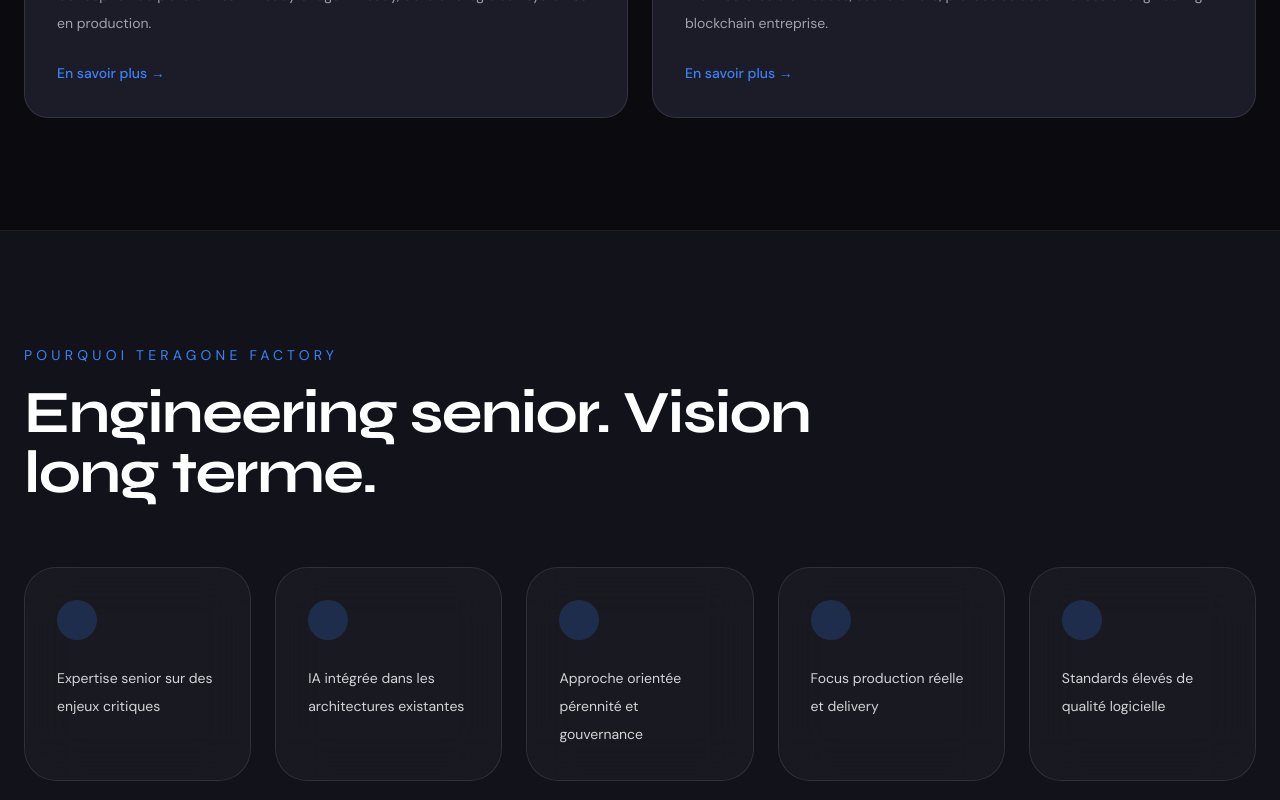
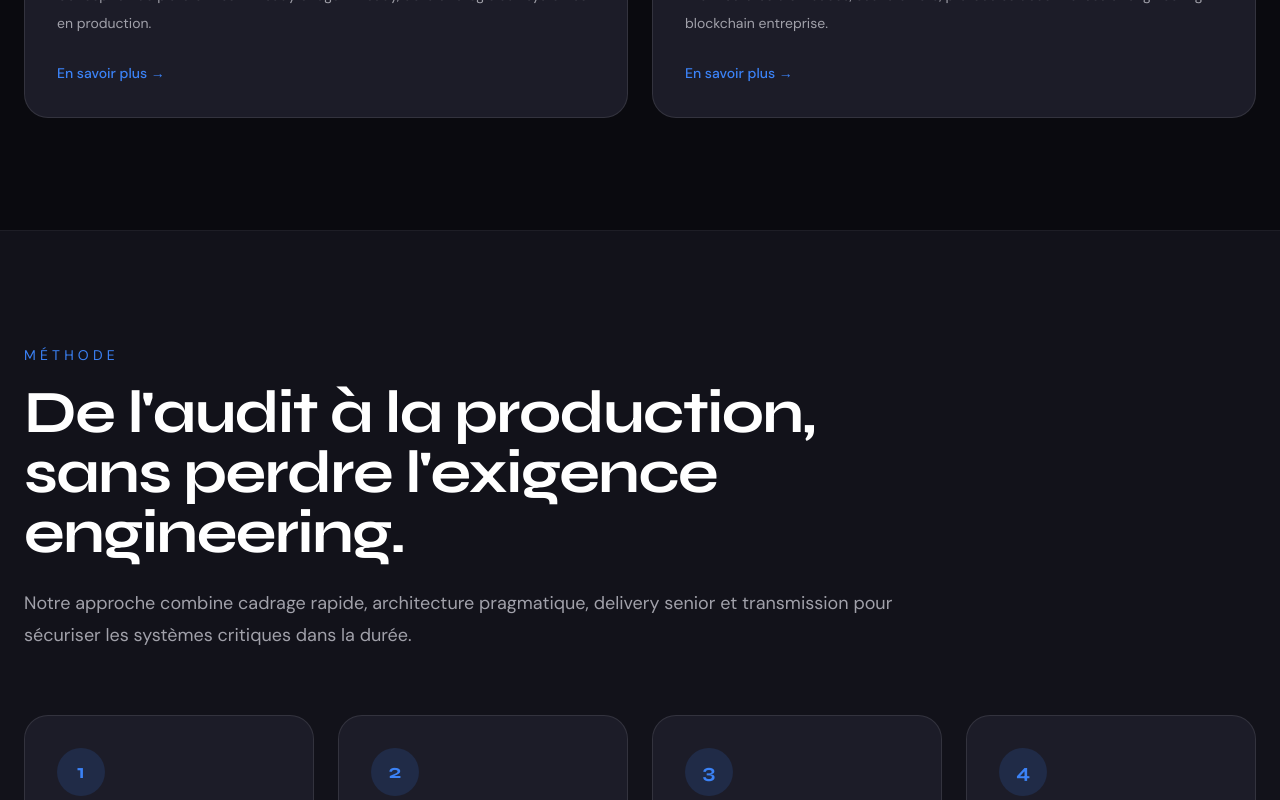
Before and after one commit to Teragone-Factory/site-teragone-factory-V2, a Next.js app: page / in a window 1280 px wide. Shown: the part 2000-2800 px from the top of the page. Built offline with nearby package versions, Linux system fonts and the light colour scheme.

Commit message:
Add delivery method, DNA and recruitment sections to homepage

```diff
--- a/app/page.tsx
+++ b/app/page.tsx
@@ -2,8 +2,11 @@
 import { NavBar } from '@/components/layout/NavBar'
 import { AnimatedHeroVisual } from '@/components/sections/AnimatedHeroVisual'
 import { CredibilitySection } from '@/components/sections/CredibilitySection'
+import { DeliveryMethod } from '@/components/sections/DeliveryMethod'
+import { DNASection } from '@/components/sections/DNASection'
 import { FinalCTA } from '@/components/sections/FinalCTA'
 import { ProofBar } from '@/components/sections/ProofBar'
+import { RecruitmentTeaser } from '@/components/sections/RecruitmentTeaser'
 import { Badge } from '@/components/ui/Badge'
 import { Button } from '@/components/ui/Button'
 import { Card } from '@/components/ui/Card'
@@ -103,6 +106,8 @@
           </div>
         </section>
 
+        <DeliveryMethod />
+
         <section className="border-y border-white/5 bg-surface">
           <div className="mx-auto max-w-7xl px-6 py-28">
             <SectionHeading
@@ -122,6 +127,8 @@
         </section>
 
         <CredibilitySection />
+
+        <DNASection />
 
         <section className="mx-auto max-w-7xl px-6 py-28">
           <div className="flex flex-col justify-between gap-8 lg:flex-row lg:items-end">
@@ -155,6 +162,8 @@
           </div>
         </section>
 
+        <RecruitmentTeaser />
+
         <FinalCTA />
       </main>
 
```
